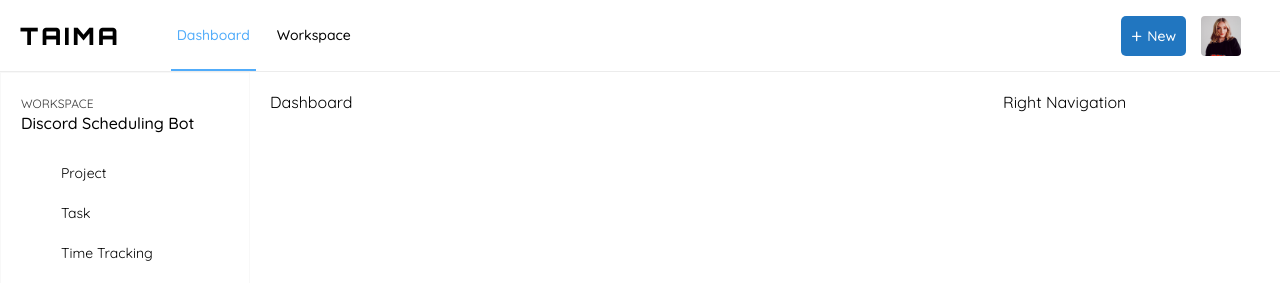
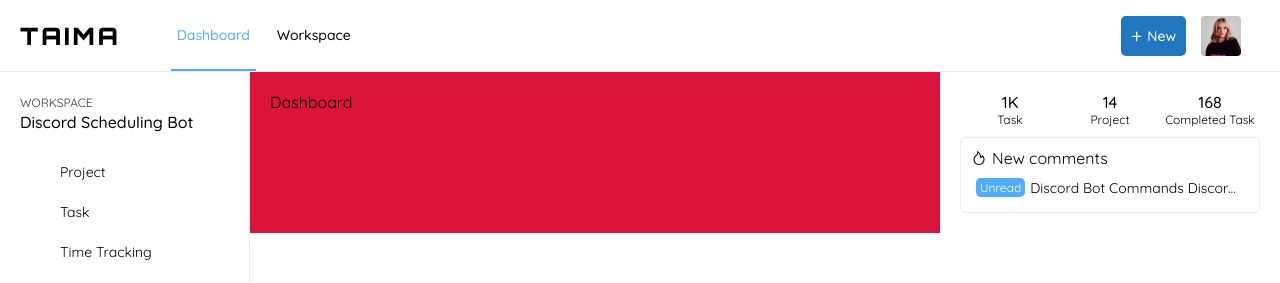
Before and after one commit to S4LUD/taima, a React (Vite) app: page / in a window 1280 px wide. Shown: the top 283 px of the page. Built offline with nearby package versions, Linux system fonts and the light colour scheme; some icons are missing.

Commit message:
Create Vite@Latest React

```diff
--- a/src/components/Dashboard/index.module.scss
+++ b/src/components/Dashboard/index.module.scss
@@ -1,4 +1,5 @@
 ._dashboard_container {
   width: 100%;
   padding: 20px;
+  background: crimson;
 }
--- a/src/layouts/Left_Navigation/index.module.scss
+++ b/src/layouts/Left_Navigation/index.module.scss
@@ -7,7 +7,7 @@
     padding: 20px;
     flex-direction: column;
     justify-content: space-between;
-    border: 1px solid #f8f8f8;
+    border-right: 1px solid #ececec;
     ._mode_style {
       display: flex;
       justify-content: flex-end;
@@ -78,7 +78,7 @@
   ._small_ln_container {
     min-width: 59px;
     max-width: 59px;
-    border-right: 1px solid #f8f8f8;
+    border-right: 1px solid #ececec;
     ._wrap_m_btn {
       margin-top: 10px;
       ._m_btn {
--- a/src/layouts/Main/index.jsx
+++ b/src/layouts/Main/index.jsx
@@ -11,8 +11,10 @@ export default function Main() {
       <Header />
       <div className={RootCSS._root_layout}>
         <Left_Navigtaion />
-        <Outlet />
-        <Right_Navigation />
+        <div className={RootCSS._root_wrap_layout}>
+          <Outlet />
+          <Right_Navigation />
+        </div>
       </div>
     </>
   );
--- a/src/layouts/Main/index.module.scss
+++ b/src/layouts/Main/index.module.scss
@@ -2,4 +2,14 @@
   display: flex;
   flex-direction: row;
   min-height: calc(100vh - 72px) !important;
+  ._root_wrap_layout {
+    width: 100%;
+    height: 100%;
+    display: flex;
+  }
+  @media only screen and (max-width: 990px) {
+    ._root_wrap_layout {
+      flex-direction: column-reverse;
+    }
+  }
 }
--- a/src/layouts/Right_Navigation/index.jsx
+++ b/src/layouts/Right_Navigation/index.jsx
@@ -1,10 +1,37 @@
 import React from "react";
 import RNCSS from "./index.module.scss";
+import { AiOutlineFire } from "react-icons/ai";
 
 export default function Right_Navigation() {
   return (
     <div className={RNCSS._rn_container}>
-      <div>Right Navigation</div>
+      <div className={RNCSS._t_p_c_container}>
+        <div className={RNCSS._wrap_tpc}>
+          <div className={RNCSS._tp_count}>1K</div>
+          <div className={RNCSS._tpc_title}>Task</div>
+        </div>
+        <div className={RNCSS._wrap_tpc}>
+          <div className={RNCSS._tp_count}>14</div>
+          <div className={RNCSS._tpc_title}>Project</div>
+        </div>
+        <div className={RNCSS._wrap_tpc}>
+          <div className={RNCSS._tp_count}>168</div>
+          <div className={RNCSS._tpc_title}>Completed Task</div>
+        </div>
+      </div>
+      <div className={RNCSS._comments_container}>
+        <div className={RNCSS._comments_container_title}>
+          <AiOutlineFire size={16} /> New comments
+        </div>
+        <div className={RNCSS._wrap_comment}>
+          <div className={RNCSS._comment_title}>
+            <div className={RNCSS._title_tag}>Unread</div>
+            <span className={RNCSS._title_desc}>
+              Discord Bot Commands Discord Bot Commands Discord Bot Commands
+            </span>
+          </div>
+        </div>
+      </div>
     </div>
   );
 }
--- a/src/layouts/Right_Navigation/index.module.scss
+++ b/src/layouts/Right_Navigation/index.module.scss
@@ -1,4 +1,71 @@
 ._rn_container {
   padding: 20px;
-  width: 500px;
+  user-select: none;
+  display: flex;
+  flex-direction: column;
+  ._t_p_c_container {
+    display: grid;
+    grid-template-columns: repeat(3, 1fr);
+    margin-bottom: 10px;
+    ._wrap_tpc {
+      display: flex;
+      flex-direction: column;
+      align-items: center;
+      ._tp_count {
+        font-size: 16px;
+        font-weight: 500;
+      }
+      ._tpc_title {
+        font-size: 12px;
+      }
+    }
+  }
+  ._comments_container {
+    border: 1px solid #ececec;
+    border-radius: 5px;
+    max-width: 300px;
+    min-width: 300px;
+    height: max-content;
+    display: flex;
+    flex-direction: column;
+    gap: 5px;
+    padding: 10px;
+    ._comments_container_title {
+      display: flex;
+      align-items: center;
+      gap: 5px;
+      font-size: 16px;
+    }
+    ._wrap_comment {
+      padding: 5px;
+      cursor: pointer;
+      ._comment_title {
+        font-size: 14px;
+        display: flex;
+        align-items: center;
+        gap: 5px;
+        ._title_tag {
+          font-size: 12px;
+          color: #ffffff;
+          padding: 2px 4px;
+          border-radius: 5px;
+          background: #51acfa;
+        }
+        ._title_desc {
+          overflow: hidden;
+          white-space: nowrap;
+          text-overflow: ellipsis;
+        }
+      }
+    }
+  }
 }
+
+@media only screen and (max-width: 990px) {
+  ._rn_container {
+    border: none;
+    ._comments_container {
+      min-width: calc(100vw - 99px) !important;
+    }
+  }
+}
```
